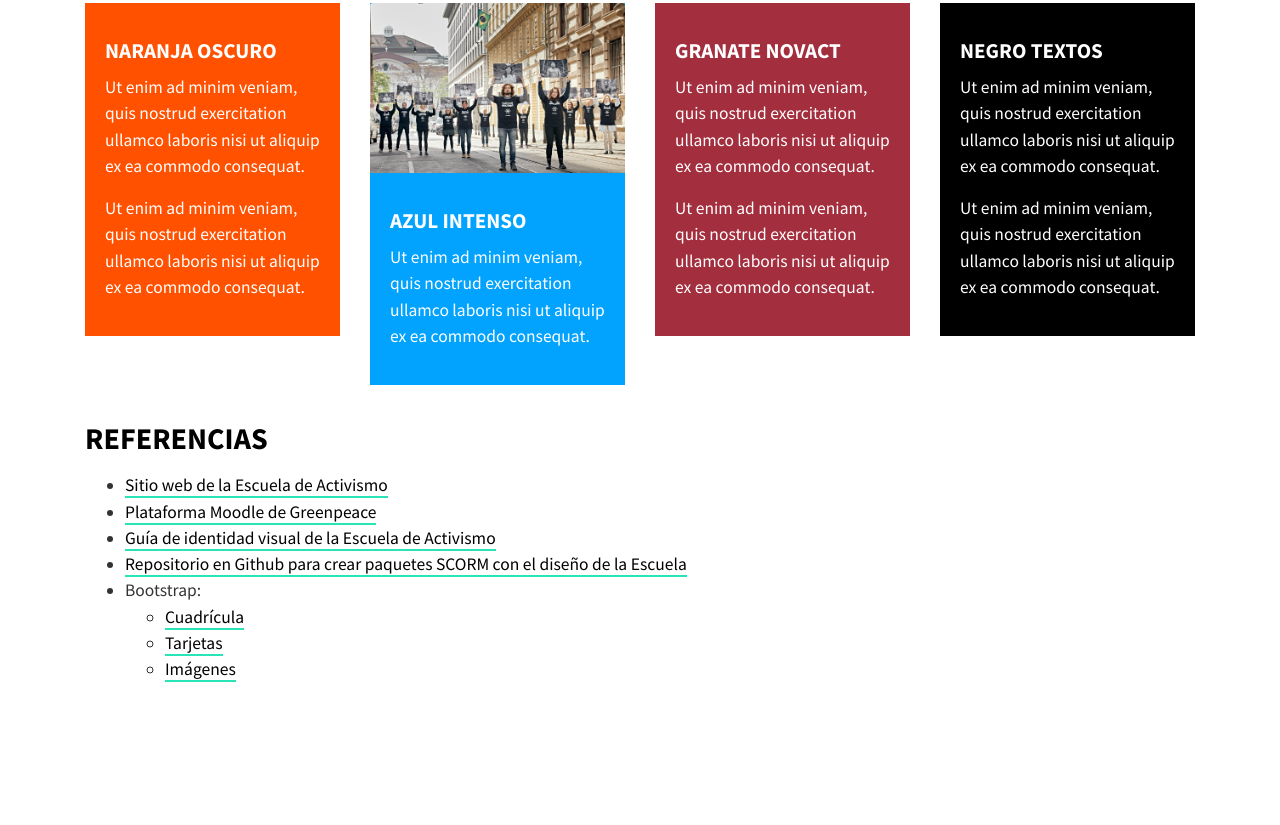
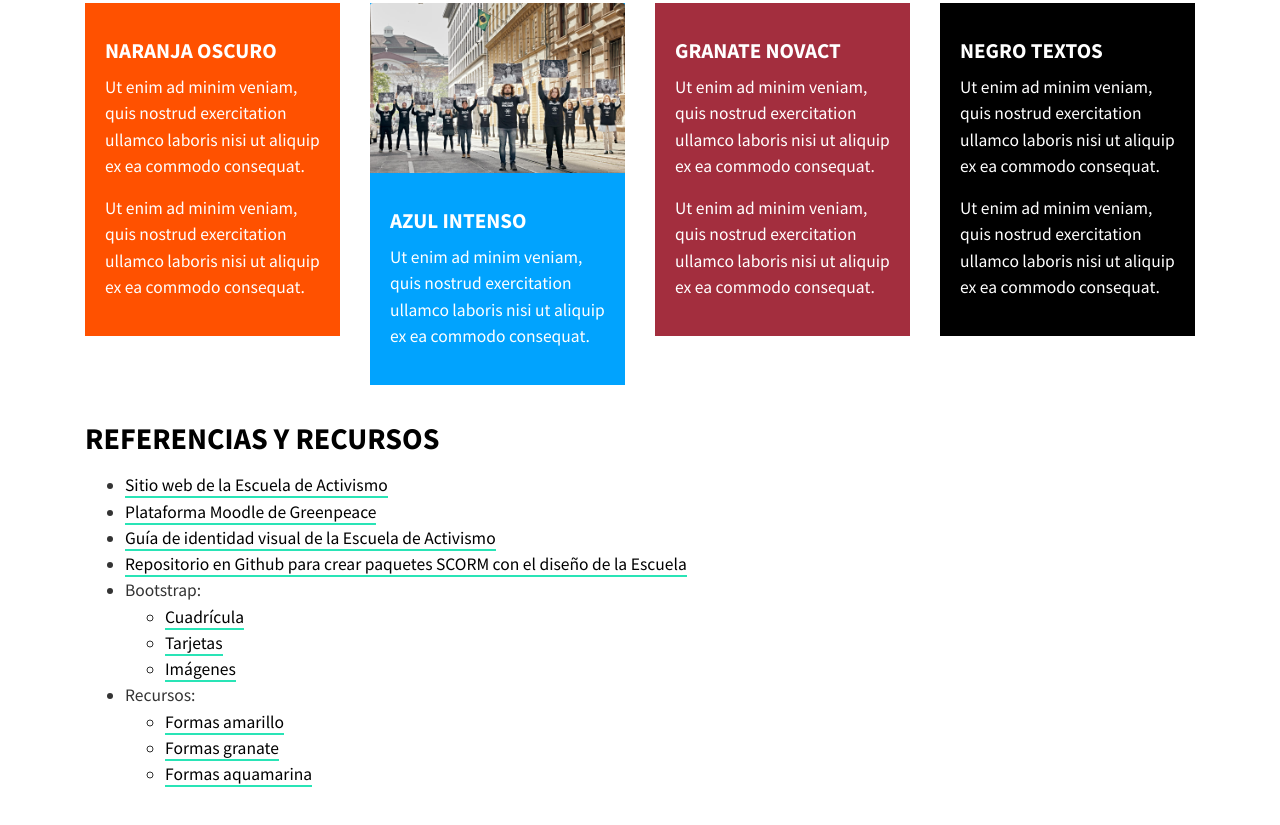
Before and after one commit to greenpeace/gpes-activism-school-elearning-template, a plain HTML site: page index.html in a window 1280 px wide. Shown: the part 2661-3486 px from the top of the page. Before the commit the page ends 3391 px from the top, so only its background shows below. Drawn offline with nearby package versions, Linux system fonts and the light colour scheme.

Commit message:
Recursos

```diff
--- a/index.html
+++ b/index.html
@@ -233,7 +233,7 @@
 
             <div class="row">
                 <div class="col-sm">
-                    <h2>Referencias</h2>
+                    <h2>Referencias y recursos</h2>
                     <ul>
                         <li><a href="https://escueladeactivismo.org/" target="_blank">Sitio web de la Escuela de Activismo</a></li>
                         <li><a href="https://escuela.greenpeace.es/" target="_blank">Plataforma Moodle de Greenpeace</a></li>
@@ -245,6 +245,14 @@
                                 <li><a href="https://getbootstrap.com/docs/4.3/layout/grid/" target="_blank">Cuadrícula</a></li>
                                 <li><a href="https://getbootstrap.com/docs/4.3/components/card/" target="_blank">Tarjetas</a></li>
                                 <li><a href="https://getbootstrap.com/docs/4.3/content/images/" target="_blank">Imágenes</a></li>
+                            </ul>
+                        </li>
+                        <li>
+                            Recursos:
+                            <ul>
+                                <li><a href="img/Escuela-de-Activismo-Formas-Amarillo.svg" target="_blank">Formas amarillo</a></li>
+                                <li><a href="img/Escuela-de-Activismo-Formas-Granate.svg" target="_blank">Formas granate</a></li>
+                                <li><a href="img/Escuela-de-Activismo-Formas-Verde-Aguamarina.svg" target="_blank">Formas aquamarina</a></li>
                             </ul>
                         </li>
                     </ul>
```
Also changed, not shown: img/Escuela-de-Activismo-Formas-Amarillo.svg (added), img/Escuela-de-Activismo-Formas-Granate.svg (added), img/Escuela-de-Activismo-Formas-Verde-Aguamarina.svg (added).
